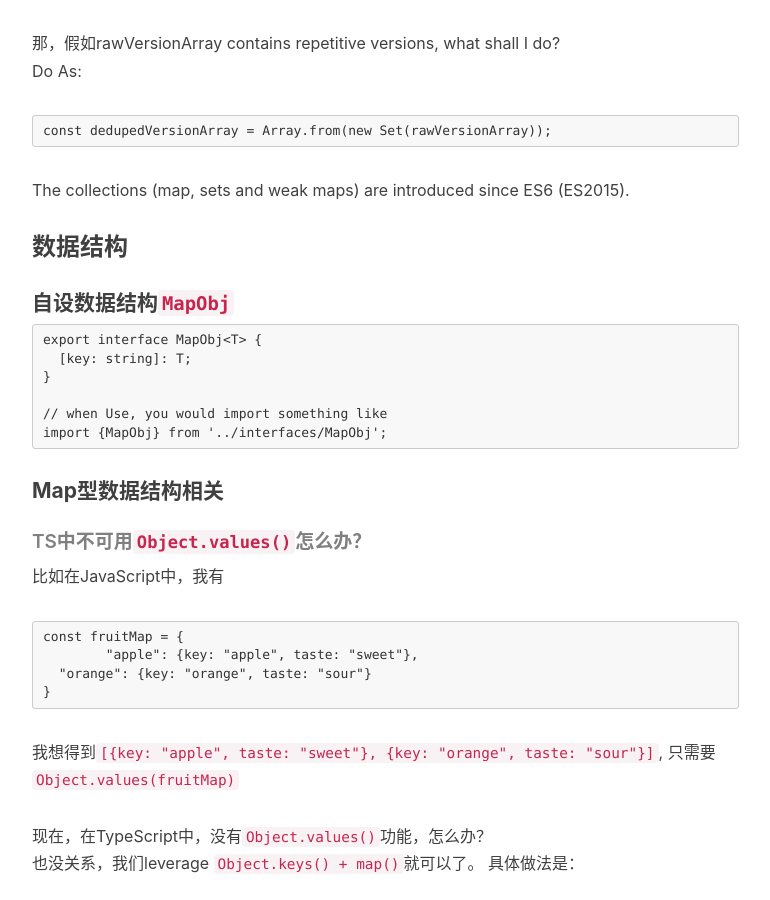
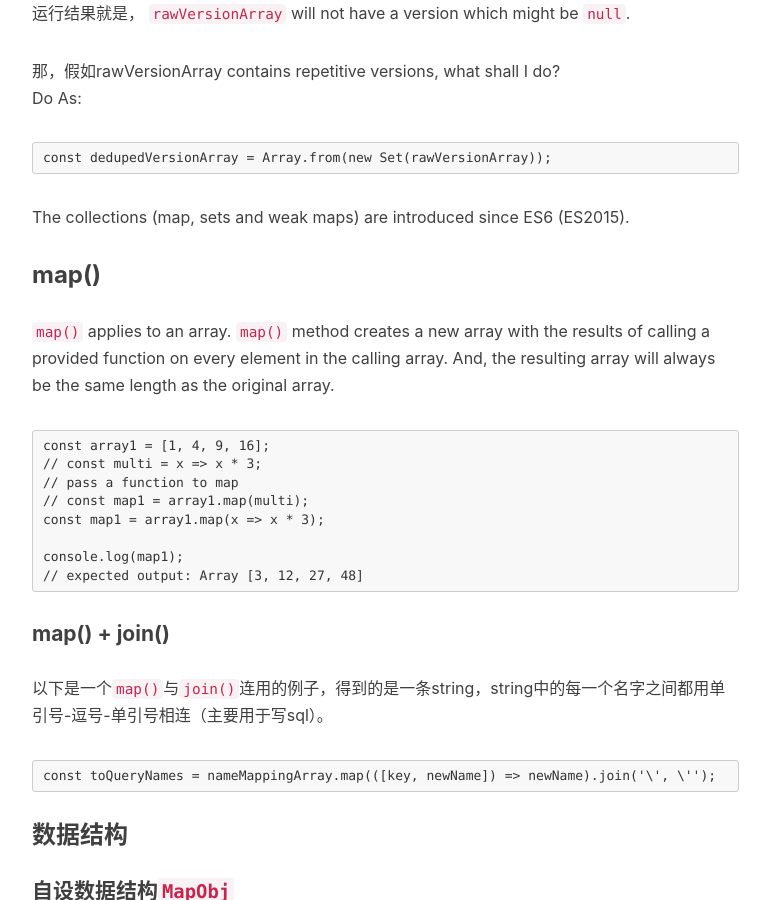
Before and after one commit to starwavelin/starwavelin.github.io, a Jekyll site: the page built from _posts/2019-02-17-javascript-tips.md, in a window 1280 px wide and 900 px high, scrolled down 4689 px. Shown: the whole window, without its empty margins (233-1003 px from the left). Built offline with Jekyll 4.4.1, drawn with Linux system fonts in a browser that asks for light colours; nearby versions of some CDN libraries; comment, search, counter and statistics services are not loaded; some of the changed text lies outside the part shown.

Commit message:
js-tips: map()

````diff
--- a/_posts/2019-02-17-javascript-tips.md
+++ b/_posts/2019-02-17-javascript-tips.md
@@ -66,7 +66,7 @@ await nameMappingArray.forEach(async ([x, y]) => {
   await updateOldNameToNewName(x, y);
 })
 ```
-其实这不算严格意义上的destructuring, 算array套嵌array吧。大array中的每一个小array刚好都是包含两个元素x和y。`async ([x, y])`其实就是拿小array作为parameter。
+Destructuring用在了`async ([x, y])`, `[x, y]`是对原来的array的表达。`nameMappingArray`是array套嵌array，大array中的每一个小array刚好都是包含两个元素x和y。`async ([x, y])`其实就是拿小array作为parameter。
 
 ### filter()
 #### 两对象类型数组比对后，根据数组1，去除掉数组2中与数组1相同的元素
@@ -157,6 +157,25 @@ const dedupedVersionArray = Array.from(new Set(rawVersionArray));
 ```
 The collections (map, sets and weak maps) are introduced since ES6 (ES2015).
 
+### map()
+`map()` applies to an array. `map()` method creates a new array with the results of calling a provided function on every element in the calling array. And, the resulting array will always be the same length as the original array.
+```
+const array1 = [1, 4, 9, 16];
+// const multi = x => x * 3;
+// pass a function to map
+// const map1 = array1.map(multi);
+const map1 = array1.map(x => x * 3);
+
+console.log(map1);
+// expected output: Array [3, 12, 27, 48]
+```
+
+#### map() + join()
+以下是一个`map()`与`join()`连用的例子，得到的是一条string，string中的每一个名字之间都用单引号-逗号-单引号相连（主要用于写sql）。
+```
+const toQueryNames = nameMappingArray.map(([key, newName]) => newName).join('\', \'');
+```
+
 ### 数据结构
 #### 自设数据结构`MapObj`
 ```
````
